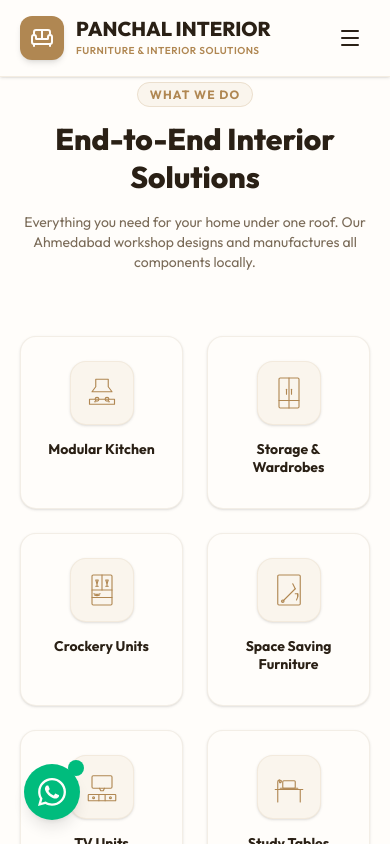
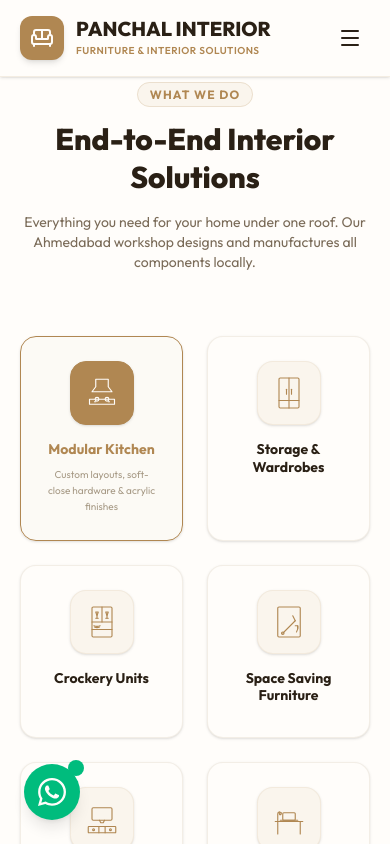
Before and after one commit to ashishpanchal1603/panchal-interior, a Next.js app: page / in a window 390 px wide. Both pictures are taken after a click on the element 101 px from the left and 6191 px from the top of the page. Shown: the part 5769-6613 px from the top of the page. Built offline with nearby package versions, Linux system fonts and the light colour scheme.

Commit message:
end to end solution section mobile response are change

```diff
--- a/components/EndToEndSolutions.tsx
+++ b/components/EndToEndSolutions.tsx
@@ -1,5 +1,6 @@
 "use client";
 
+import { useState } from "react";
 import { motion } from "framer-motion";
 import { ArrowRight } from "lucide-react";
 import { useQuoteModal } from "./QuoteModalContext";
@@ -191,6 +192,7 @@ interface SolutionItem {
 
 export default function EndToEndSolutions() {
   const { openQuoteModal } = useQuoteModal();
+  const [activeId, setActiveId] = useState<string | null>(null);
 
   const solutions: SolutionItem[] = [
     { id: "kitchen", name: "Modular Kitchen", icon: KitchenIcon, description: "Custom layouts, soft-close hardware & acrylic finishes" },
@@ -231,6 +233,7 @@ export default function EndToEndSolutions() {
         <div className="grid grid-cols-2 sm:grid-cols-3 md:grid-cols-5 gap-6 sm:gap-8 mt-16">
           {solutions.map((item, idx) => {
             const IconComponent = item.icon;
+            const isActive = activeId === item.id;
             return (
               <motion.div
                 key={item.id}
@@ -238,28 +241,38 @@ export default function EndToEndSolutions() {
                 whileInView={{ opacity: 1, y: 0 }}
                 viewport={{ once: true, margin: "-50px" }}
                 transition={{ duration: 0.4, delay: idx * 0.03 }}
-                // onClick={() => openQuoteModal(item.name)}
-                className="group p-6 rounded-2xl border border-stone-200/50 hover:border-primary/40 bg-white hover:bg-stone-50/50 shadow-sm hover:shadow-lg transition-all duration-300 flex flex-col items-center cursor-pointer text-center justify-between"
+                onClick={() => setActiveId(isActive ? null : item.id)}
+                className={`group p-6 rounded-2xl border transition-all duration-300 flex flex-col items-center cursor-pointer text-center justify-between shadow-sm hover:shadow-lg ${
+                  isActive
+                    ? "border-primary bg-stone-50/50"
+                    : "border-stone-200/50 hover:border-primary/40 bg-white hover:bg-stone-50/50"
+                }`}
               >
                 {/* Icon Container */}
-                <div className="flex h-16 w-16 items-center justify-center rounded-2xl bg-primary-light text-primary group-hover:bg-primary group-hover:text-white transition-all duration-300 border border-primary/10 shadow-sm">
+                <div className={`flex h-16 w-16 items-center justify-center rounded-2xl transition-all duration-300 border shadow-sm ${
+                  isActive
+                    ? "bg-primary text-white border-primary"
+                    : "bg-primary-light text-primary group-hover:bg-primary group-hover:text-white border-primary/10"
+                }`}>
                   <IconComponent className="h-10 w-10 transition-transform duration-300 group-hover:scale-110" />
                 </div>
 
                 {/* Details */}
                 <div className="mt-4 flex-grow flex flex-col justify-between w-full">
                   <div>
-                    <h3 className="font-bold text-stone-900 text-sm sm:text-base leading-tight group-hover:text-primary transition">
+                    <h3 className={`font-bold text-sm sm:text-base leading-tight transition ${
+                      isActive ? "text-primary" : "text-stone-900 group-hover:text-primary"
+                    }`}>
                       {item.name}
                     </h3>
-                    <p className="text-stone-400 text-[10px] sm:text-xs mt-2 leading-relaxed opacity-0 group-hover:opacity-100 h-0 group-hover:h-auto overflow-hidden transition-all duration-350">
+                    <p className={`text-stone-400 text-[10px] sm:text-xs mt-2 leading-relaxed transition-all duration-350 ${
+                      isActive
+                        ? "opacity-100 h-auto overflow-visible"
+                        : "opacity-0 h-0 group-hover:opacity-100 group-hover:h-auto overflow-hidden"
+                    }`}>
                       {item.description}
                     </p>
                   </div>
-
-                  {/* <div className="mt-4 flex items-center justify-center gap-1 text-[10px] font-bold text-primary opacity-30 group-hover:opacity-100 transition-opacity">
-                    Inquire <ArrowRight className="h-3 w-3 group-hover:translate-x-0.5 transition-transform" />
-                  </div> */}
                 </div>
               </motion.div>
             );
```
